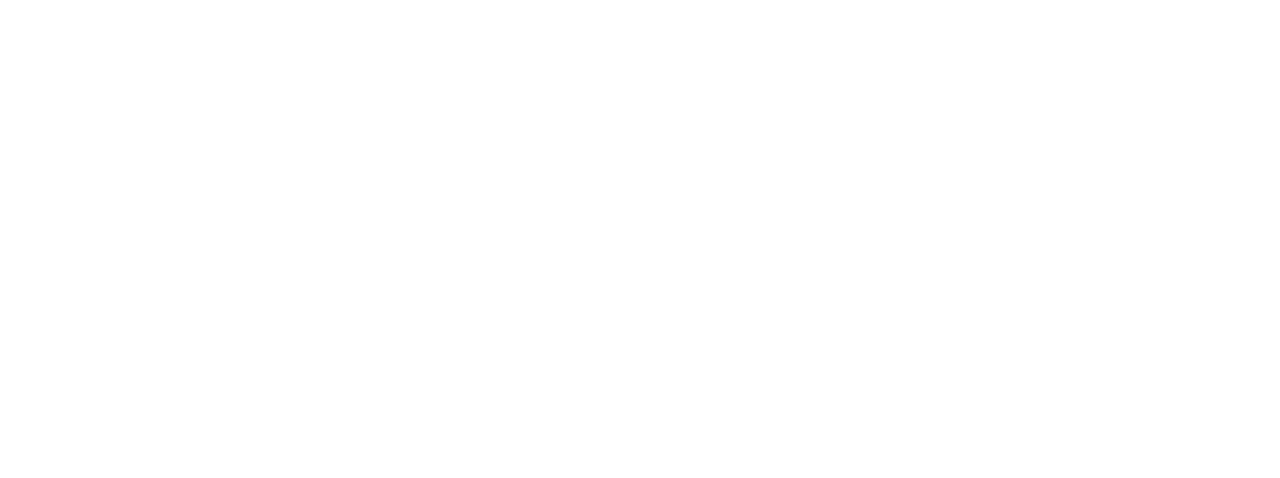
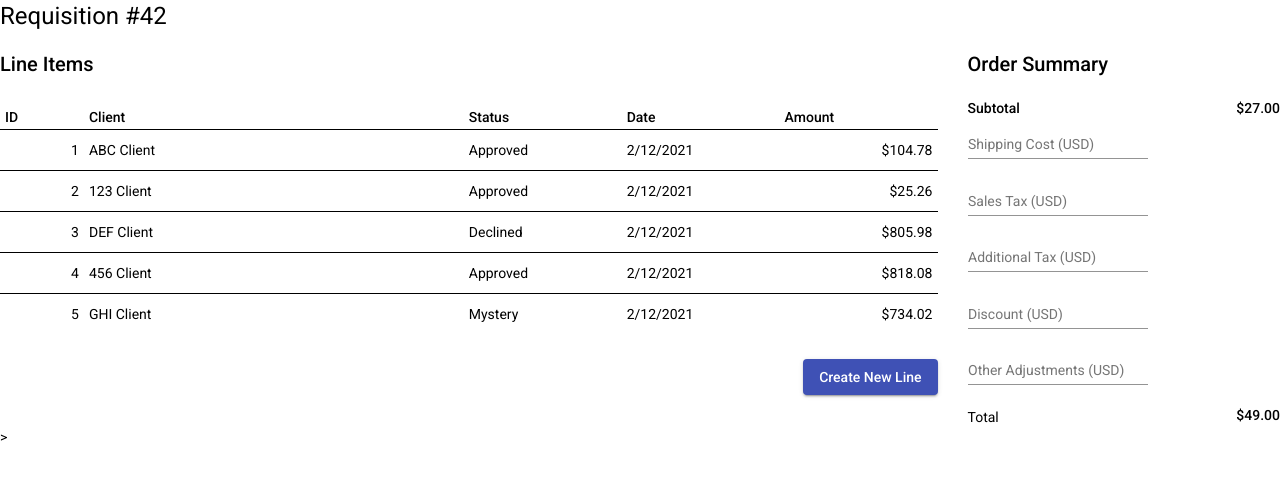
Before and after one commit to thefinitemonkey/flexbox-layout-demo, an Angular app: page / in a window 1280 px wide. Shown: the top 478 px of the page. Built offline with nearby package versions, Linux system fonts and the light colour scheme.

Commit message:
Layout tweaks for list page component

```diff
--- a/src/app/app.module.ts
+++ b/src/app/app.module.ts
@@ -8,7 +8,7 @@
 import { BrowserAnimationsModule } from '@angular/platform-browser/animations';
 import { HeaderItemComponent } from './list-page/line-item-list/header-item/header-item.component';
 import { MatButtonModule } from '@angular/material/button';
-import { MatInput } from '@angular/material/input';
+import { MatInputModule } from '@angular/material/input';
 import { MatFormFieldModule } from '@angular/material/form-field';
 
 import { OrderSummaryComponent } from './list-page/order-summary/order-summary.component';
@@ -28,7 +28,7 @@
     AppRoutingModule,
     BrowserAnimationsModule,
     MatButtonModule,
-    MatInput,
+    MatInputModule,
     MatFormFieldModule,
   ],
   providers: [],
--- a/src/app/list-page/line-item-list/line-item-list.component.scss
+++ b/src/app/list-page/line-item-list/line-item-list.component.scss
@@ -2,6 +2,7 @@
     display: flex;
     flex-direction: column;
     margin: 20px 0 20px;
+    background-color: white;
 }
 
 .line-item-list-cta {
--- a/src/app/list-page/line-item-list/line-item/line-item.component.scss
+++ b/src/app/list-page/line-item-list/line-item/line-item.component.scss
@@ -2,6 +2,7 @@
     display: flex;
     flex-direction: row;
     margin: 5px 0px 5px;
+    padding-bottom: 10px;
     border-bottom: 1px solid black;
 
     &.last-item {
--- a/src/app/list-page/list-page-layout/list-page-layout.component.html
+++ b/src/app/list-page/list-page-layout/list-page-layout.component.html
@@ -1,3 +1,4 @@
+<h1 class="mat-h1">Requisition #42</h1>
 <div class="list-page-flex">
     <div class="list-space"><app-line-item-list></app-line-item-list></div>
     <div class="summary-space"><app-order-summary></app-order-summary></div>
--- a/src/app/list-page/list-page-layout/list-page-layout.component.scss
+++ b/src/app/list-page/list-page-layout/list-page-layout.component.scss
@@ -4,7 +4,8 @@
 }
 
 .list-space {
-    flex: 4;
+    flex: 3;
+    margin-right: 30px;
 }
 
 .summary-space {
--- a/src/app/list-page/order-summary/order-summary.component.html
+++ b/src/app/list-page/order-summary/order-summary.component.html
@@ -1,29 +1,29 @@
 <div class="order-summary">
     <h2 class="mat-h2">Order Summary</h2>
-    <div class="subtotal">
+    <div class="order-subtotal mat-body-strong">
         <div>Subtotal</div><div>$27.00</div>
     </div>
     <div class="order-summary-field"><mat-form-field>
         <mat-label>Shipping Cost (USD)</mat-label>
         <input matInput type="text">
-    </mat-form-field>></div>
+    </mat-form-field></div>
     <div class="order-summary-field"><mat-form-field>
         <mat-label>Sales Tax (USD)</mat-label>
         <input matInput type="text">
-    </mat-form-field>></div>
+    </mat-form-field></div>
     <div class="order-summary-field"><mat-form-field>
         <mat-label>Additional Tax (USD)</mat-label>
         <input matInput type="text">
-    </mat-form-field>></div>
+    </mat-form-field></div>
     <div class="order-summary-field"><mat-form-field>
         <mat-label>Discount (USD)</mat-label>
         <input matInput type="text">
-    </mat-form-field>></div>
+    </mat-form-field></div>
     <div class="order-summary-field"><mat-form-field>
         <mat-label>Other Adjustments (USD)</mat-label>
         <input matInput type="text">
-    </mat-form-field>></div>
+    </mat-form-field></div>
     <div class="order-total">
-        <div>Total</div><div>$49.00</div>
+        <div>Total</div><div class="mat-body-strong">$49.00</div>
     </div>
-</div>>
+</div>
--- a/src/app/list-page/order-summary/order-summary.component.scss
+++ b/src/app/list-page/order-summary/order-summary.component.scss
@@ -0,0 +1,18 @@
+.order-summary {
+    display: flex;
+    flex-direction: column;
+    background-color: white;
+}
+
+.order-subtotal {
+    display: flex;
+    flex-direction: row;
+    justify-content: space-between;
+}
+
+.order-total {
+    display: flex;
+    flex-direction: row;
+    justify-content: space-between;
+    align-items: flex-end;
+}
```
